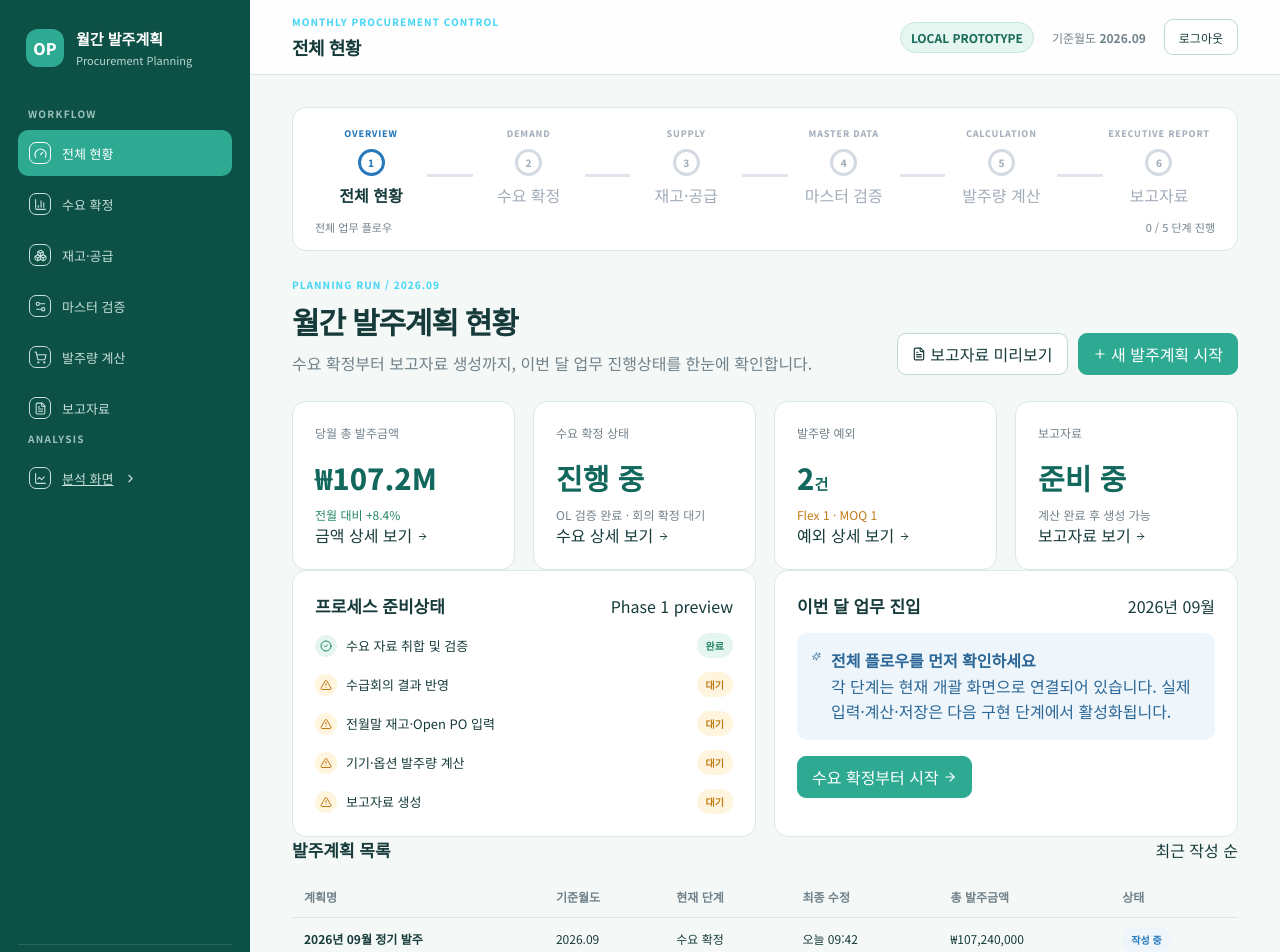
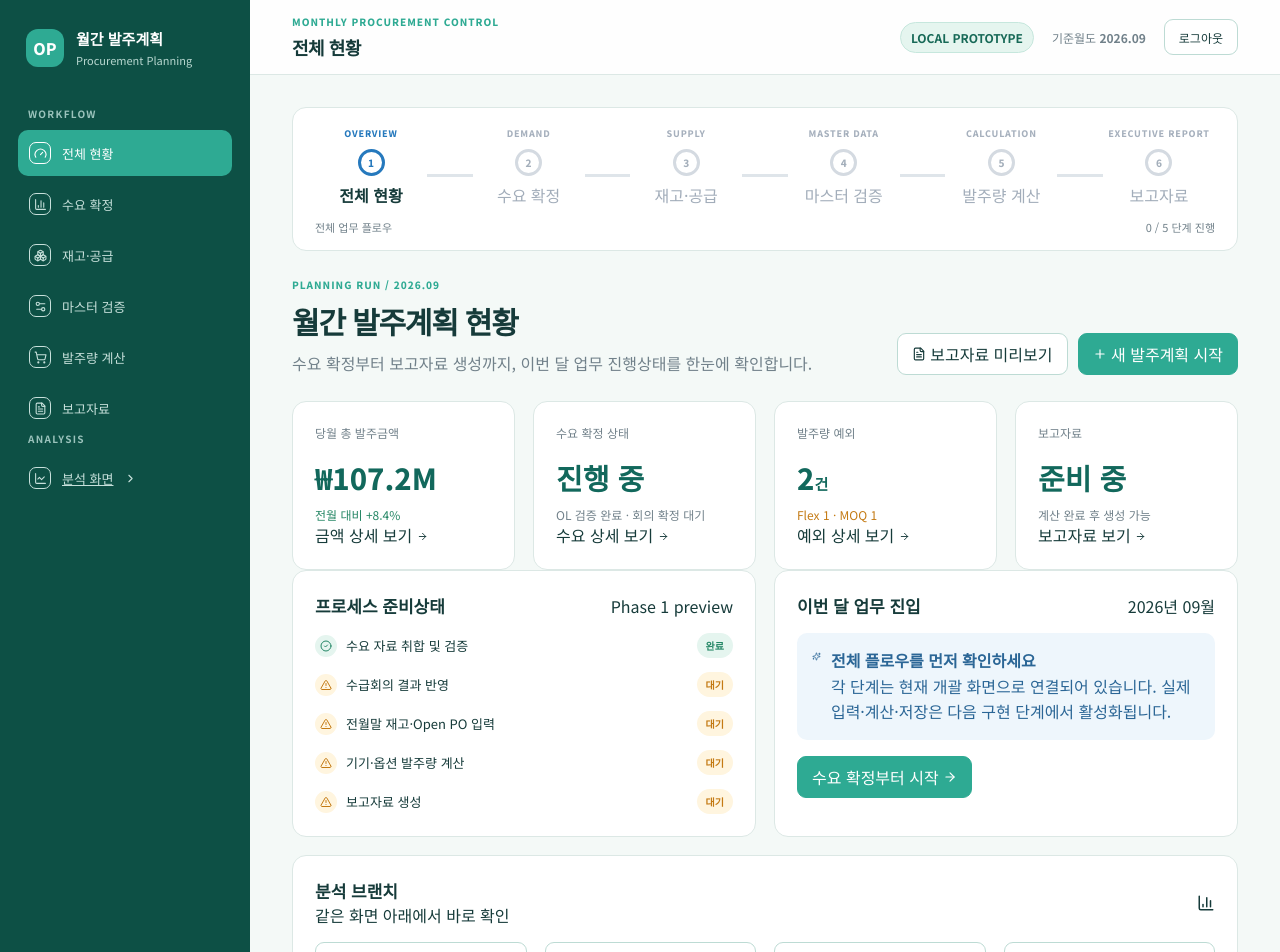
Before and after one commit to Kim-Dowoo/superSCM, a Next.js app: page / in a window 1280 px wide. Shown: the top 952 px of the page. Built offline with nearby package versions, Linux system fonts and the light colour scheme.

Commit message:
화면: 대시보드와 분석 톤 통일 및 브랜치 추가

```diff
--- a/app/globals.css
+++ b/app/globals.css
@@ -2,20 +2,21 @@
 @import "../styles/shell.css";
 @import "../styles/components.css";
 @import "../styles/chart.css";
+@import "../styles/green-shell.css";
 
 :root {
-  --color-canvas: #031427;
-  --color-surface: #0b1c30;
-  --color-surface-raised: #102034;
-  --color-surface-hover: #1b2b3f;
-  --color-text: #d3e4fe;
-  --color-text-muted: #aeb9c8;
-  --color-border: #45464d;
-  --color-accent: #4cd7f6;
-  --color-safe: #4edea3;
-  --color-warning: #f2bd6b;
-  --color-critical: #ffb4ab;
-  --color-unavailable: #c6c6cd;
+  --color-canvas: #f4f9f7;
+  --color-surface: #ffffff;
+  --color-surface-raised: #eef7f4;
+  --color-surface-hover: #e7f3ef;
+  --color-text: #163b3a;
+  --color-text-muted: #71818a;
+  --color-border: #dce8e5;
+  --color-accent: #2eaa93;
+  --color-safe: #238665;
+  --color-warning: #c47a13;
+  --color-critical: #c2413d;
+  --color-unavailable: #71818a;
   --space-1: 4px;
   --space-2: 8px;
   --space-3: 12px;
@@ -24,7 +25,7 @@
   --space-6: 32px;
   --radius-sm: 6px;
   --radius-md: 10px;
-  --shadow-accent: 0 0 16px rgb(76 215 246 / 16%);
+  --shadow-accent: 0 8px 20px rgb(46 170 147 / 16%);
 }
 
 * { box-sizing: border-box; }
--- a/components/procurement-app.tsx
+++ b/components/procurement-app.tsx
@@ -2,7 +2,7 @@
 
 import { useMemo, useState } from 'react';
 import Link from 'next/link';
-import { AlertTriangle, BarChart3, Boxes, Check, ChevronLeft, ChevronRight, CircleDollarSign, ClipboardCheck, FileSpreadsheet, FileText, Gauge, LineChart, Layers3, PackageCheck, Settings2, ShoppingCart, Upload, Workflow, Wrench } from 'lucide-react';
+import { AlertTriangle, ArrowRight, BarChart3, Boxes, Check, ChevronLeft, ChevronRight, CircleDollarSign, ClipboardCheck, FileSpreadsheet, FileText, Gauge, LineChart, Layers3, PackageCheck, Settings2, ShoppingCart, Upload, Workflow, Wrench } from 'lucide-react';
 import DashboardStep from '@/components/workflow/dashboard-step';
 import LogoutButton from '@/components/auth/logout-button';
 import DemandStep from '@/components/workflow/demand-step';
@@ -12,6 +12,7 @@ import CalculationStep from '@/components/workflow/calculation-step';
 import ReportStep from '@/components/workflow/report-step';
 
 export type StepId = 'dashboard' | 'demand' | 'supply' | 'master' | 'calculation' | 'report';
+type AnalysisBranchId = 'leadtime' | 'stockout' | 'demand-profile' | 'model-comparison';
 
 const steps: { id: StepId; label: string; short: string; kicker: string; icon: typeof Gauge }[] = [
   { id: 'dashboard', label: '전체 현황', short: '현황', kicker: 'OVERVIEW', icon: Gauge },
@@ -24,6 +25,7 @@ const steps: { id: StepId; label: string; short: string; kicker: string; icon: t
 
 export default function ProcurementApp() {
   const [active, setActive] = useState<StepId>('dashboard');
+  const [analysisBranch, setAnalysisBranch] = useState<AnalysisBranchId | null>(null);
   const currentIndex = steps.findIndex((step) => step.id === active);
   const current = steps[currentIndex];
   const completedCount = Math.max(0, currentIndex);
@@ -39,9 +41,9 @@ export default function ProcurementApp() {
       case 'master': return <MasterStep {...props} />;
       case 'calculation': return <CalculationStep {...props} />;
       case 'report': return <ReportStep {...props} />;
-      default: return <DashboardStep onStart={goNext} onOpenStep={setActive} />;
+      default: return <><DashboardStep onStart={goNext} onOpenStep={setActive} onOpenAnalysis={setAnalysisBranch} />{analysisBranch ? <section className="analysis-branch-panel"><div><span className="eyebrow">ANALYSIS BRANCH</span><h2>{analysisBranch === 'leadtime' ? '리드타임 분석' : analysisBranch === 'stockout' ? '소진 위험 분석' : analysisBranch === 'demand-profile' ? 'SKU 수요 프로파일' : 'Model Comparison'}</h2><p>선택한 분석 브랜치를 현재 화면 아래에 열었습니다. 상세 데이터 화면은 저장된 analytics 결과를 사용합니다.</p></div><Link className="button primary" href={`/analysis/${analysisBranch}`}>상세 분석 열기 <ArrowRight size={14} /></Link></section> : null}</>;
     }
-  }, [active]);
+  }, [active, analysisBranch]);
 
   return (
     <div className="app-shell legacy-workflow-shell">
--- a/components/workflow/dashboard-step.tsx
+++ b/components/workflow/dashboard-step.tsx
@@ -1,7 +1,7 @@
-import { ArrowRight, CheckCircle2, CircleDollarSign, FileText, PackageCheck, Plus, Sparkles, TriangleAlert } from 'lucide-react';
+import { ArrowRight, BarChart3, CheckCircle2, CircleDollarSign, FileText, PackageCheck, Plus, Sparkles, TriangleAlert } from 'lucide-react';
 import type { StepId } from '@/components/procurement-app';
 
-export default function DashboardStep({ onStart, onOpenStep }: { onStart: () => void; onOpenStep: (id: StepId) => void }) {
+export default function DashboardStep({ onStart, onOpenStep, onOpenAnalysis }: { onStart: () => void; onOpenStep: (id: StepId) => void; onOpenAnalysis: (id: 'leadtime' | 'stockout' | 'demand-profile' | 'model-comparison') => void }) {
   const openCard = (id: StepId) => ({
     role: 'button',
     tabIndex: 0,
@@ -28,6 +28,7 @@ export default function DashboardStep({ onStart, onOpenStep }: { onStart: () =>
       </div></div>
       <div className="card"><div className="card-title"><h3>이번 달 업무 진입</h3><span>2026년 09월</span></div><div className="callout blue"><Sparkles size={17} /><div><strong>전체 플로우를 먼저 확인하세요</strong>각 단계는 현재 개괄 화면으로 연결되어 있습니다. 실제 입력·계산·저장은 다음 구현 단계에서 활성화됩니다.</div></div><button className="button primary" style={{ marginTop: 16 }} onClick={onStart}>수요 확정부터 시작 <ArrowRight size={14} /></button></div>
     </div>
+    <div className="section card analysis-branch"><div className="card-title"><div><h3>분석 브랜치</h3><span>같은 화면 아래에서 바로 확인</span></div><BarChart3 size={18} /></div><div className="grid grid-4">{[['leadtime','리드타임 분석','공급처별 P80 격차'],['stockout','소진 위험 분석','가용재고와 소진일'],['demand-profile','SKU 수요 프로파일','수요 유형과 안정성'],['model-comparison','Model Comparison','Actual과 Forecast 비교']].map(([id,label,description]) => <button key={id} className="button branch-button" onClick={() => onOpenAnalysis(id as 'leadtime' | 'stockout' | 'demand-profile' | 'model-comparison')}><strong>{label}</strong><span>{description}</span><ArrowRight size={14} /></button>)}</div></div>
     <div className="section"><div className="section-heading"><h3>발주계획 목록</h3><span>최근 작성 순</span></div><div className="table-wrap"><table><thead><tr><th>계획명</th><th>기준월도</th><th>현재 단계</th><th>최종 수정</th><th className="num">총 발주금액</th><th>상태</th></tr></thead><tbody><tr><td><b>2026년 09월 정기 발주</b></td><td>2026.09</td><td>수요 확정</td><td>오늘 09:42</td><td className="num">₩107,240,000</td><td><span className="tag blue">작성 중</span></td></tr><tr><td><b>2026년 08월 정기 발주</b></td><td>2026.08</td><td>보고자료</td><td>2026.07.28</td><td className="num">₩98,940,000</td><td><span className="tag green">완료</span></td></tr></tbody></table></div></div>
   </>;
 }
--- /dev/null
+++ b/styles/green-shell.css
@@ -0,0 +1,18 @@
+.sidebar { background: #0d5045; border-right: 0; color: #fff; }
+.sidebar-mark { background: var(--color-accent); border: 0; border-radius: 12px; color: #fff; }
+.sidebar-brand strong { color: #fff; }
+.sidebar-brand span, .sidebar-footer { color: #b8d7d0; }
+.sidebar-group { color: #9bc3bc; }
+.sidebar-link { color: #c7e0db; }
+.sidebar-link:hover { background: rgb(255 255 255 / 10%); color: #fff; }
+.sidebar-link[aria-current="page"] { background: var(--color-accent); color: #fff; }
+.sidebar-link[aria-current="page"]::before { display: none; }
+.sidebar-footer { border-top-color: rgb(255 255 255 / 14%); }
+.analysis-branch { margin-top: 18px; }
+.branch-button { align-items: flex-start; display: flex; flex-direction: column; gap: 5px; min-height: 110px; text-align: left; }
+.branch-button span { color: var(--color-text-muted); font-size: 11px; }
+.branch-button svg { margin-top: auto; }
+.analysis-branch-panel { align-items: center; background: var(--color-surface); border: 1px solid var(--color-border); border-radius: var(--radius-md); display: flex; gap: var(--space-4); justify-content: space-between; margin: 18px 0 0; padding: var(--space-5); }
+.analysis-branch-panel h2 { font-family: Geist, sans-serif; margin: var(--space-2) 0; }
+.analysis-branch-panel p { color: var(--color-text-muted); margin: 0; }
+@media (max-width: 760px) { .analysis-branch-panel { align-items: flex-start; flex-direction: column; } }
```
Also changed, not shown: 1 other file (tests, documents, lock files or other folders).
